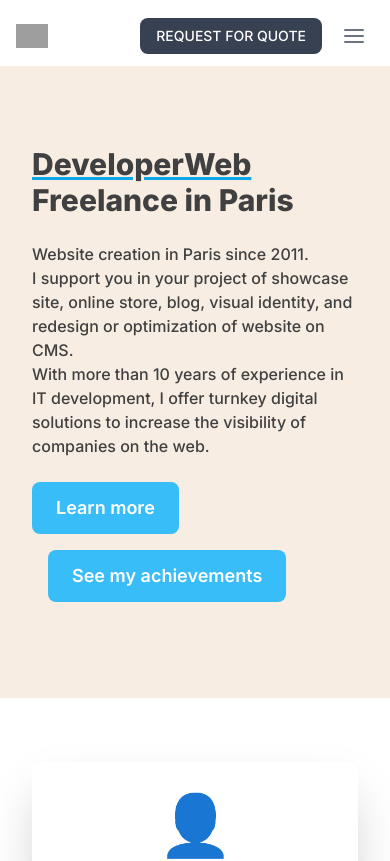
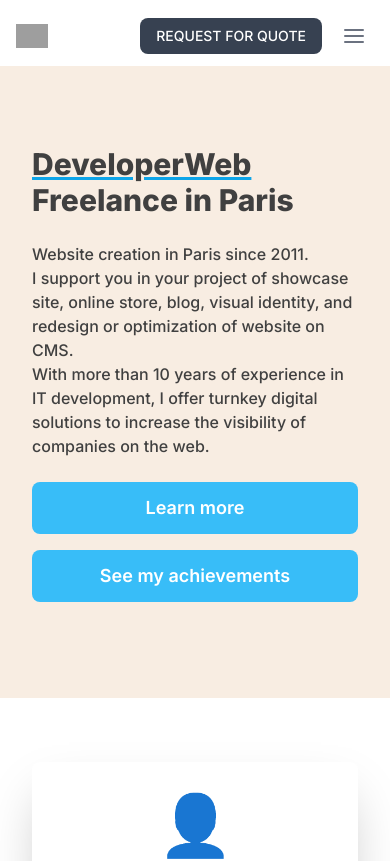
Before and after one commit to ekamjit-nugen/nugen-france, a Next.js app: page / in a window 390 px wide. Shown: the top 861 px of the page. Built offline with nearby package versions, Linux system fonts and the light colour scheme; grey boxes are pictures that could not be loaded.

Commit message:
add common button

```diff
--- a/components/Home/index.tsx
+++ b/components/Home/index.tsx
@@ -66,12 +66,12 @@ const HomePage = () => {
             ))}
           </div>
 
-          <div className="mt-6 relative space-x-4 flex flex-wrap ">
+          <div className="mt-6 relative flex flex-wrap ">
             {data.section1.buttons.map((button, index) => (
               <Button
               key={index}
               title={button.text}
-              className="mb-4 sm:mb-0 sm:mx-2"
+              className="mb-4 w-full sm:mb-0 sm:mx-2"
             />
             ))}
           </div>
```
